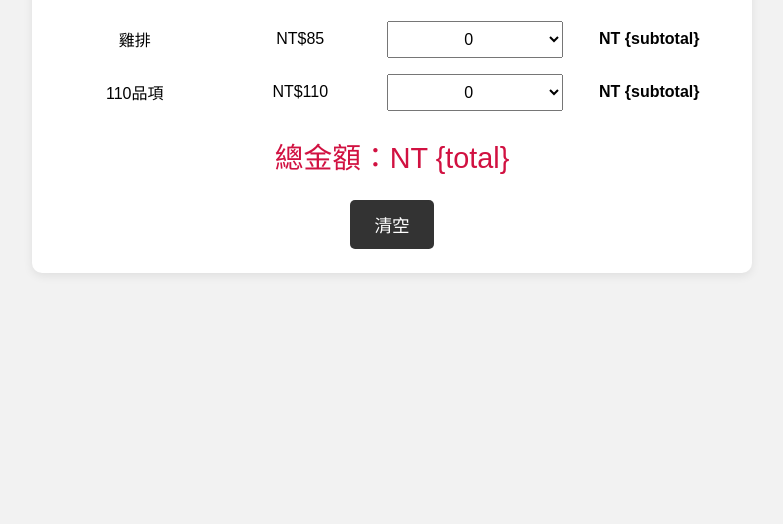
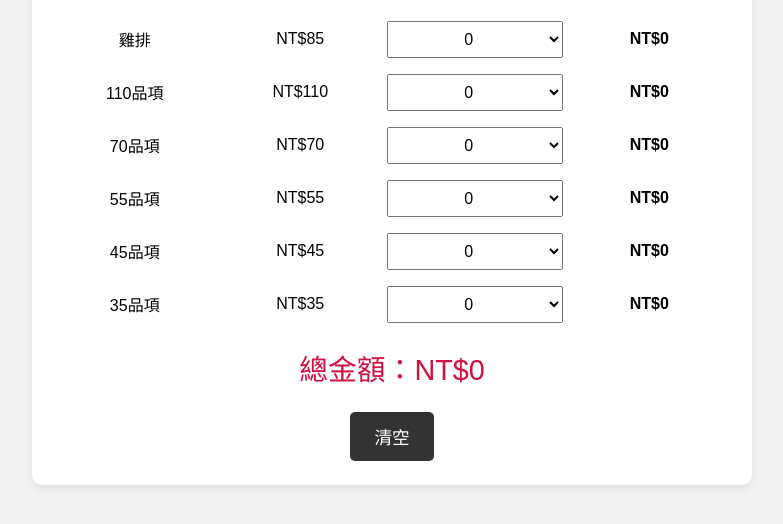
Before and after one commit to eddiehong-tw/order, a plain HTML site: page index.html in a window 1280 px wide. Shown: the part 98-622 px from the top of the page, without its empty margins (248-1031 px from the left). Drawn offline with Linux system fonts and the light colour scheme.

Commit message:
Update index.html

```diff
--- a/index.html
+++ b/index.html
@@ -1,8 +1,8 @@
 <!DOCTYPE html>
 <html lang="zh-Hant">
 <head>
-  <meta charset="UTF-8">
-  <meta name="viewport" content="width=device-width, initial-scale=1.0">
+  <meta charset="UTF-8" />
+  <meta name="viewport" content="width=device-width, initial-scale=1.0" />
   <title>簡單計算功能</title>
   <style>
     * { box-sizing: border-box; }
@@ -57,7 +57,7 @@
       text-align: center;
       font-size: 1.2rem;
       margin: 1.5rem 0;
-      transition: font-size 0.3s ease, color 0.3s ease;
+      transition: font-size 0.3s ease;
     }
 
     .total.highlight {
@@ -90,11 +90,32 @@
   <div class="menu">
     <h2>簡單計算功能</h2>
 
-    <!-- ✅ 每個品項都照這個格式 -->
+    <!-- 品項區塊開始 -->
     <div class="item">
-      <span class="name">雞排</span>
-      <span class="price">NT$85</span>
-      <select>
+      <span>雞排</span>
+      <span>NT$85</span>
+      <select class="qty">
+        <option value="0">0</option>
+        <option value="1">1</option>
+        <option value="2">2</option>
+        <option value="3">3</option>
+        <option value="4">4</option>
+        <option value="5">5</option>
+        <option value="6">6</option>
+        <option value="7">7</option>
+        <option value="8">8</option>
+        <option value="9">9</option>
+        <option value="10">10</option>
+      </select>
+      <span class="subtotal">NT$0</span>
+    </div>
+
+    <!-- 其他品項照此格式複製 -->
+
+    <div class="item">
+      <span>110品項</span>
+      <span>NT$110</span>
+      <select class="qty">
         <option value="0">0</option><option value="1">1</option><option value="2">2</option>
         <option value="3">3</option><option value="4">4</option><option value="5">5</option>
         <option value="6">6</option><option value="7">7</option><option value="8">8</option>
@@ -104,9 +125,9 @@
     </div>
 
     <div class="item">
-      <span class="name">110品項</span>
-      <span class="price">NT$110</span>
-      <select>
+      <span>70品項</span>
+      <span>NT$70</span>
+      <select class="qty">
         <option value="0">0</option><option value="1">1</option><option value="2">2</option>
         <option value="3">3</option><option value="4">4</option><option value="5">5</option>
         <option value="6">6</option><option value="7">7</option><option value="8">8</option>
@@ -115,8 +136,43 @@
       <span class="subtotal">NT$0</span>
     </div>
 
-    <!-- 🛒 你可以複製更多品項 -->
+    <div class="item">
+      <span>55品項</span>
+      <span>NT$55</span>
+      <select class="qty">
+        <option value="0">0</option><option value="1">1</option><option value="2">2</option>
+        <option value="3">3</option><option value="4">4</option><option value="5">5</option>
+        <option value="6">6</option><option value="7">7</option><option value="8">8</option>
+        <option value="9">9</option><option value="10">10</option>
+      </select>
+      <span class="subtotal">NT$0</span>
+    </div>
 
+    <div class="item">
+      <span>45品項</span>
+      <span>NT$45</span>
+      <select class="qty">
+        <option value="0">0</option><option value="1">1</option><option value="2">2</option>
+        <option value="3">3</option><option value="4">4</option><option value="5">5</option>
+        <option value="6">6</option><option value="7">7</option><option value="8">8</option>
+        <option value="9">9</option><option value="10">10</option>
+      </select>
+      <span class="subtotal">NT$0</span>
+    </div>
+
+    <div class="item">
+      <span>35品項</span>
+      <span>NT$35</span>
+      <select class="qty"> <!-- 以下選項重複 -->
+        <option value="0">0</option><option value="1">1</option><option value="2">2</option>
+        <option value="3">3</option><option value="4">4</option><option value="5">5</option>
+        <option value="6">6</option><option value="7">7</option><option value="8">8</option>
+        <option value="9">9</option><option value="10">10</option>
+      </select>
+      <span class="subtotal">NT$0</span>
+    </div>
+
+    <!-- 總金額 -->
     <div class="total" id="totalWrapper">
       總金額：<span id="total">NT$0</span>
     </div>
@@ -125,56 +181,36 @@
   </div>
 
   <script>
-    document.addEventListener("DOMContentLoaded", () => {
-      const items = document.querySelectorAll(".item");
+    const prices = [85, 110, 70, 55, 45, 35];
+    const qtySelects = document.querySelectorAll(".qty");
+    const subtotalDisplays = document.querySelectorAll(".subtotal");
     const totalDisplay = document.getElementById("total");
     const totalWrapper = document.getElementById("totalWrapper");
     const resetBtn = document.getElementById("reset");
 
-      function extractPrice(text) {
-        const match = text.match(/NT\$?(\d+)/);
-        return match ? parseInt(match[1], 10) : 0;
-      }
-
     function calculateTotal() {
       let total = 0;
-
-        items.forEach(item => {
-          const priceText = item.querySelector(".price").textContent;
-          const qty = parseInt(item.querySelector("select").value, 10);
-          const price = extractPrice(priceText);
-          const subtotal = qty * price;
-
-          item.querySelector(".subtotal").textContent = `NT
-
-{subtotal}`;
+      qtySelects.forEach((select, index) => {
+        const quantity = parseInt(select.value);
+        const subtotal = quantity * prices[index];
+        subtotalDisplays[index].textContent = `NT$${subtotal}`;
         total += subtotal;
       });
-
-        totalDisplay.textContent = `NT
-
-{total}`;
+      totalDisplay.textContent = `NT$${total}`;
       totalWrapper.classList.add("highlight");
     }
 
-      items.forEach(item => {
-        const select = item.querySelector("select");
-        ["input", "change", "blur"].forEach(evt =>
-          select.addEventListener(evt, calculateTotal)
-        );
+    qtySelects.forEach(select => {
+      select.addEventListener("input", calculateTotal);
     });
 
     resetBtn.addEventListener("click", () => {
-        items.forEach(item => {
-          item.querySelector("select").value = "0";
-        });
+      qtySelects.forEach(select => select.value = "0");
       calculateTotal();
       totalWrapper.classList.remove("highlight");
-        setTimeout(() => totalWrapper.classList.add("highlight"), 50);
     });
 
     calculateTotal();
-    });
   </script>
 </body>
 </html>
```
Lines whose indentation alone changed are shown as unchanged.
